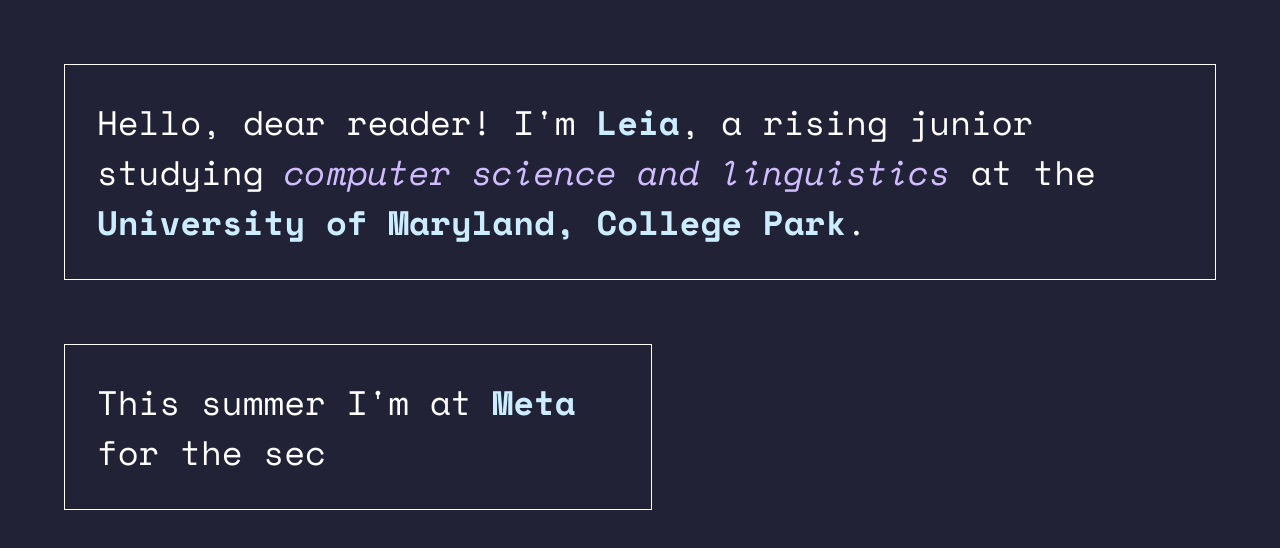
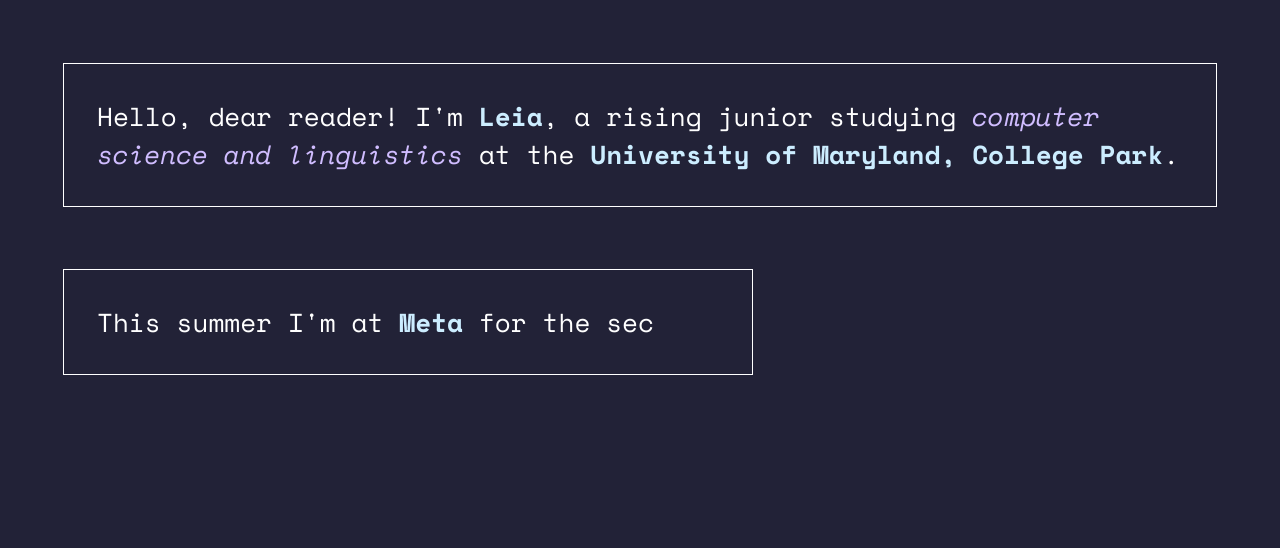
Before and after one commit to asea-aranion/portfolio, a React (Vite) app: page / in a window 1280 px wide. Shown: the top 548 px of the page. Built offline with nearby package versions, Linux system fonts and the light colour scheme.

Commit message:
improve ui

```diff
--- a/src/components/Projects.tsx
+++ b/src/components/Projects.tsx
@@ -42,8 +42,12 @@
     },
 ];
 
+const noSelectionText = `_Click a button to learn more about one of my projects._`;
+
 const Projects = () => {
-    const [selectedProject, setSelectedProject] = useState(-1);
+    const [selectedProject, setSelectedProject] = useState<number | undefined>(
+        undefined,
+    );
     const [, setDone] = useState(false);
 
     return (
@@ -60,6 +64,14 @@
                     </>
                 ))}
             </div>
+            <>
+                {selectedProject == undefined && (
+                    <TypingDisplay
+                        text={noSelectionText}
+                        ready={true}
+                        setDone={setDone}></TypingDisplay>
+                )}
+            </>
             {projects.map((_, index) => {
                 return (
                     <>
--- a/src/css/Home.module.css
+++ b/src/css/Home.module.css
@@ -1,12 +1,12 @@
 .grid {
     display: grid;
-    grid-template-columns: minmax(0, 1fr) minmax(0, 500px);
+    grid-template-columns: minmax(0, 1fr) minmax(0, 400px);
     column-gap: 4rem;
     margin: 4rem;
 }
 
 .spacer {
-    height: 10rem;
+    height: 8rem;
 }
 
 .introContainer {
@@ -15,5 +15,5 @@
 
 .sectionHeader {
     text-align: center;
-    margin: 0 10rem;
+    margin: 4rem 10rem;
 }
--- a/src/css/Projects.module.css
+++ b/src/css/Projects.module.css
@@ -2,7 +2,7 @@
     display: grid;
     grid-template-columns: 200px minmax(0, 1fr);
     column-gap: 2rem;
-    margin: 4rem;
+    margin: 4rem 10rem;
 }
 
 .buttonColumn {
@@ -14,13 +14,12 @@
 .button {
     text-decoration: none;
     background-color: transparent;
-    border: none;
     appearance: none;
     color: var(--link);
     box-sizing: border-box;
-    border: var(--link) 1px solid;
-    width: 180px;
-    height: 180px;
+    border: transparent 1px solid;
+    width: 150px;
+    height: 150px;
     font-size: 56px;
     outline-offset: 0;
     outline: var(--link) 1px solid;
@@ -29,5 +28,6 @@
 
 .selectedButton,
 .button:hover {
+    border: var(--link) 1px solid;
     outline-offset: 10px;
 }
--- a/src/css/TypingDisplay.module.css
+++ b/src/css/TypingDisplay.module.css
@@ -1,12 +1,17 @@
 .display {
-    font-size: 34px;
+    font-size: 26px;
     padding: 2rem;
-    border: white 1px solid;
+    border: transparent 1px solid;
     overflow-wrap: break-word;
     height: min-content;
-    transition: transform ease-in-out 0.5s;
+    outline-offset: 0;
+    outline: white 1px solid;
+    transition:
+        transform ease-in-out 0.5s,
+        outline-offset ease-in-out 0.5s;
 }
 
 .display:hover {
-    transform: scale(1.025);
+    border: white 1px solid;
+    outline-offset: 10px;
 }
```
